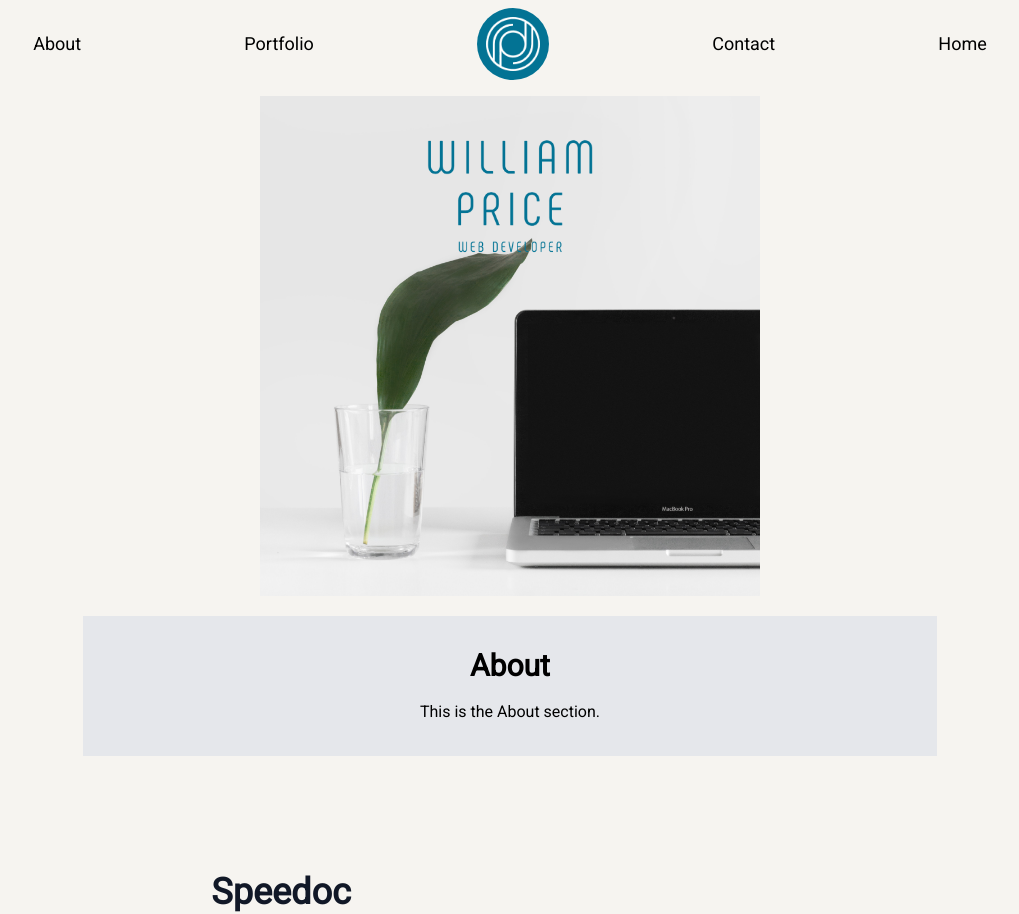
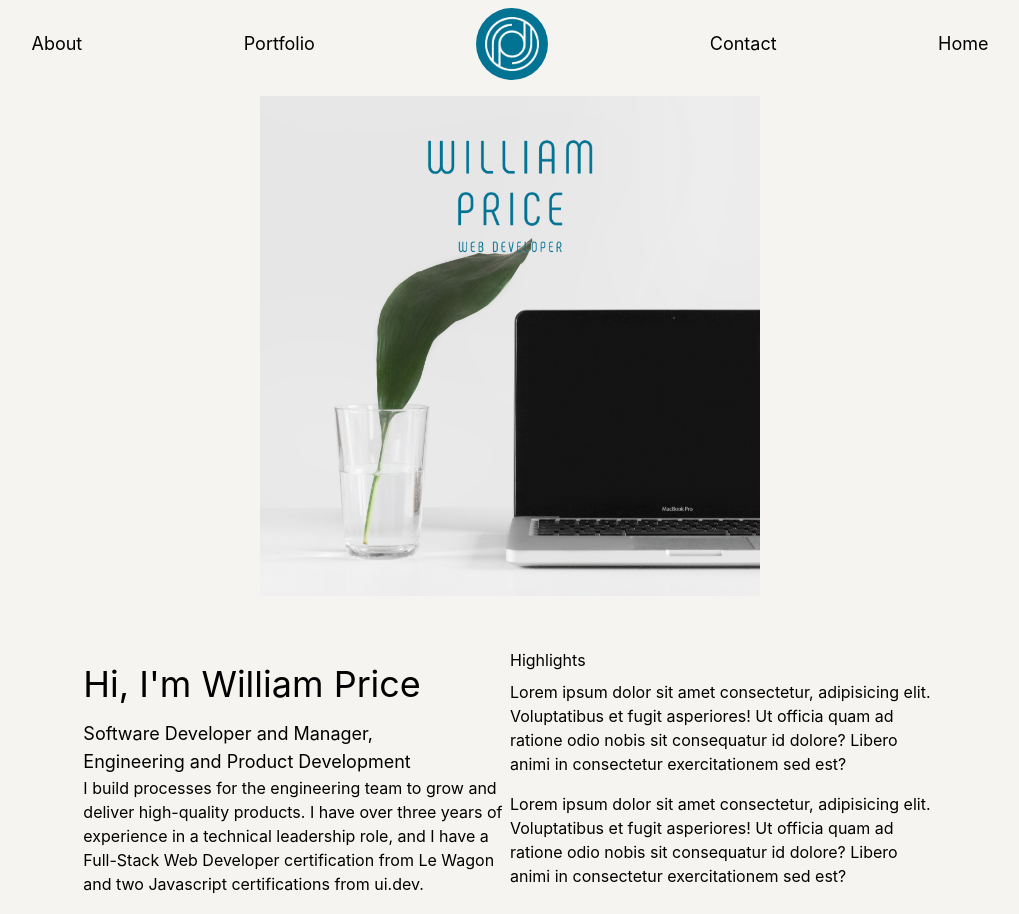
Before and after one commit to flip-in/profile-next, a Next.js app: page /profile-next/ in a window 1280 px wide. Shown: the top 914 px of the page, without its empty margins (130-1149 px from the left). Built offline with nearby package versions, Linux system fonts and the light colour scheme.

Commit message:
update font and start about section

```diff
--- a/app/(home)/About.tsx
+++ b/app/(home)/About.tsx
@@ -1,17 +1,42 @@
 import React from "react";
+import Card from "../(shared)/Card";
 
 interface AboutProps {}
 
 const About: React.FC<AboutProps> = () => {
   return (
-    <div className="my-5">
-      <section id="About" className="bg-gray-200 py-8">
-        <div className="flex flex-col mx-auto px-4 container text-center">
-          <h2 className="text-3xl font-bold mb-4">About</h2>
-          <p>This is the About section.</p>
+    <section id="About" className="py-8">
+      {/* INTRO */}
+      <div className="sm:flex ">
+        <div className="basis-1/2">
+          <h1 className="text-4xl py-4">Hi, I&apos;m William Price</h1>
+          <p className="text-lg">
+            Software Developer and Manager, <br></br> Engineering and Product
+            Development
+          </p>
+          <p>
+            I build processes for the engineering team to grow and deliver
+            high-quality products. I have over three years of experience in a
+            technical leadership role, and I have a Full-Stack Web Developer
+            certification from Le Wagon and two Javascript certifications from
+            ui.dev.
+          </p>
         </div>
-      </section>
-    </div>
+        <div className="sm:flex basis-1/2 flex-col gap-2">
+          <div className="">
+            <p>Highlights</p>
+          </div>
+          <div className=" mb-2">
+            <Card />
+          </div>
+          <div className=" mb-2">
+            <Card />
+          </div>
+        </div>
+      </div>
+
+      {/* TECHNOLOGIES */}
+    </section>
   );
 };
 
--- /dev/null
+++ b/app/(shared)/Card.tsx
@@ -0,0 +1,18 @@
+import React from "react";
+
+type Props = {};
+
+const Card = (props: Props) => {
+  return (
+    <>
+      <div>
+        Lorem ipsum dolor sit amet consectetur, adipisicing elit. Voluptatibus
+        et fugit asperiores! Ut officia quam ad ratione odio nobis sit
+        consequatur id dolore? Libero animi in consectetur exercitationem sed
+        est?
+      </div>
+    </>
+  );
+};
+
+export default Card;
--- a/styles/globals.css
+++ b/styles/globals.css
@@ -1,7 +1,7 @@
 @tailwind base;
 @tailwind components;
 @tailwind utilities;
-@import url("https://fonts.googleapis.com/css2?family=Lato:wght@300;400;700;900&family=Roboto:wght@300;400;500&display=swap");
+@import url("https://fonts.googleapis.com/css2?family=Lato:wght@300;400;700;900&family=Roboto:wght@300;400;500&family=Inter:wght@300;400;500&display=swap");
 
 html,
 body,
@@ -11,5 +11,5 @@ body,
   width: 100%;
   @apply text-base;
   background-color: #f6f4f0;
-  font-family: "Roboto", sans-serif;
+  font-family: "Inter", sans-serif;
 }
```
